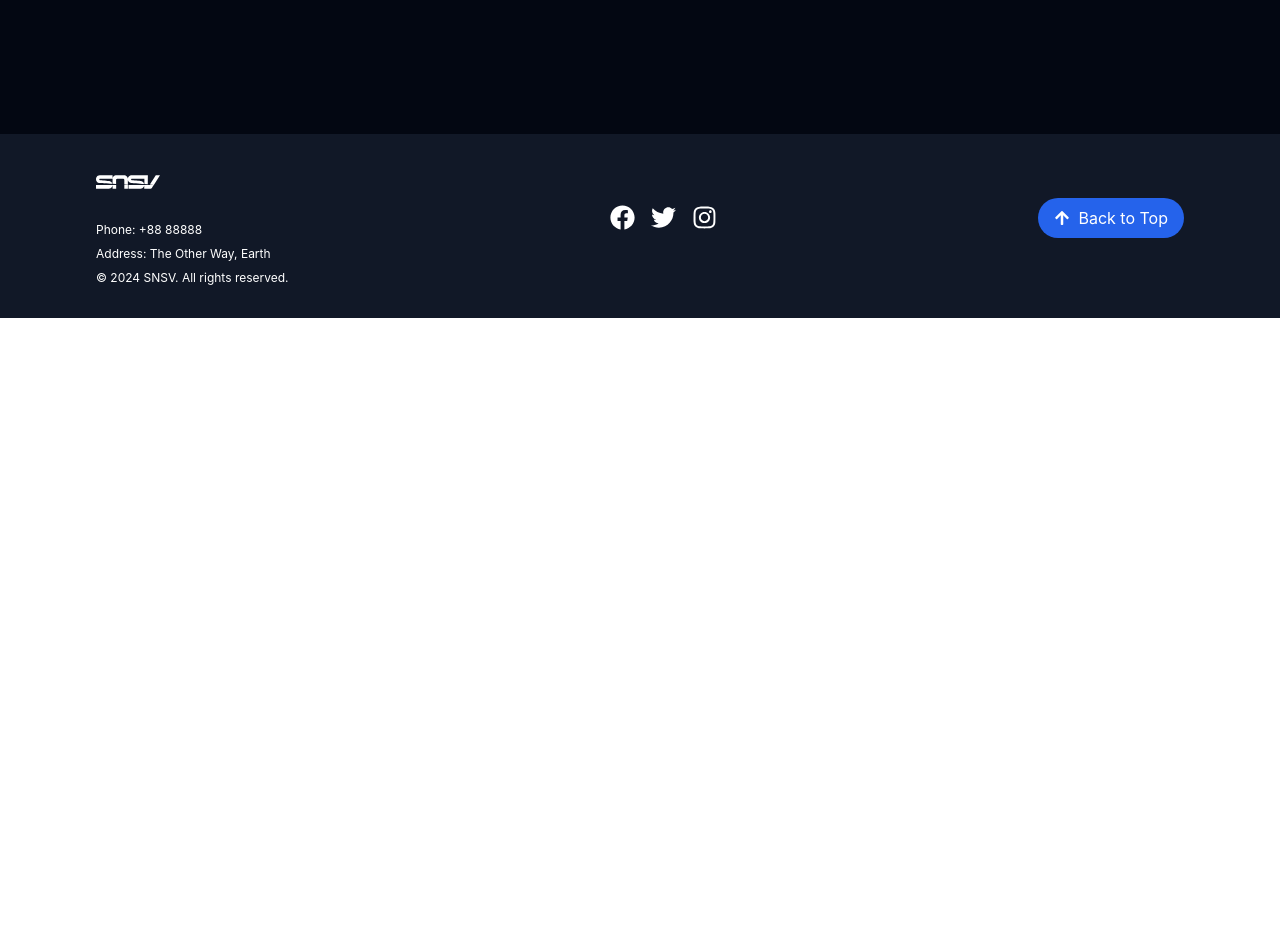
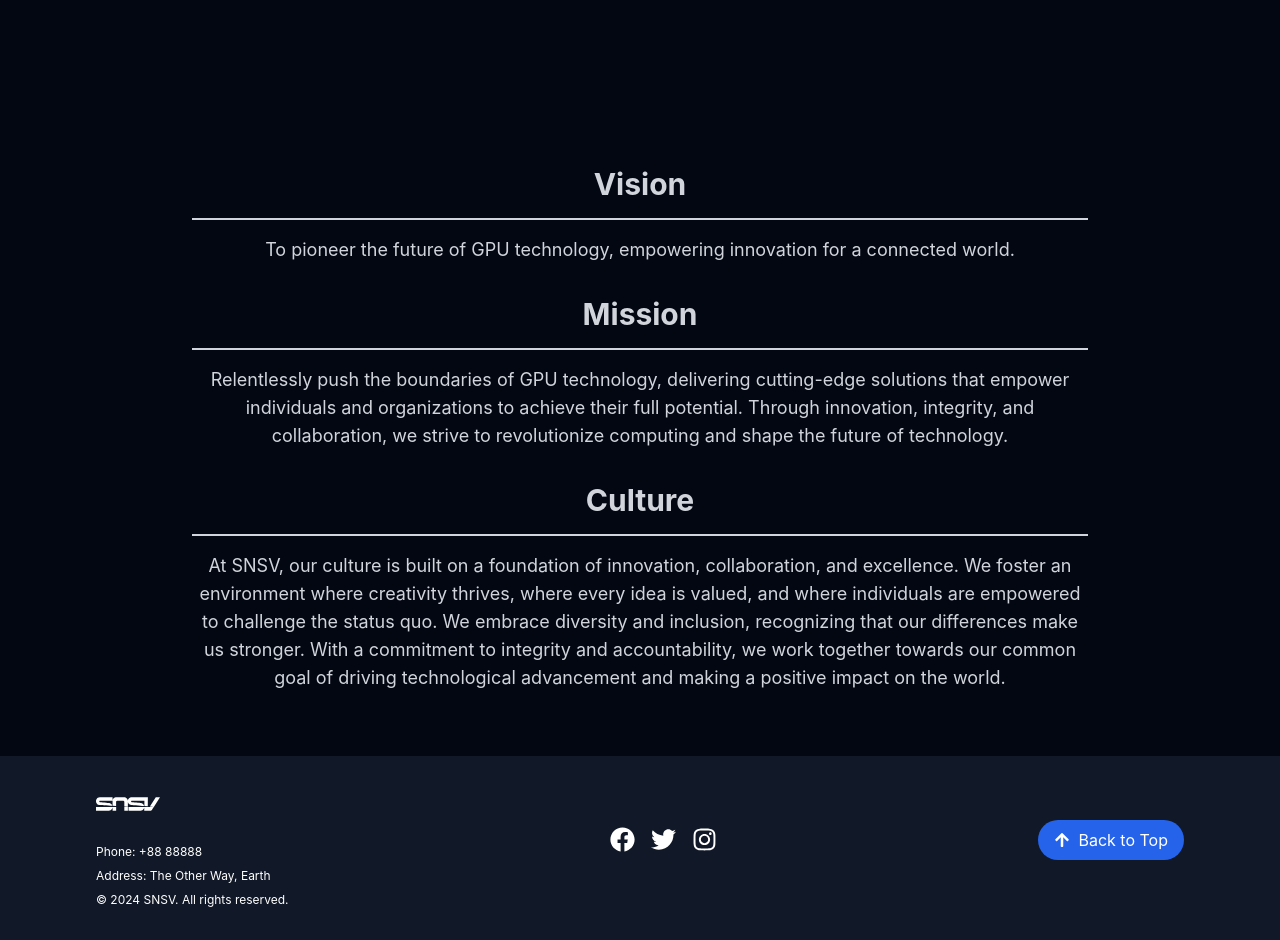
Before and after one commit to jacobirwanto/code-challenge-2, a React (Vite) app: page /about in a window 1280 px wide. Shown: the part 2340-3280 px from the top of the page. Before the commit the page ends 2658 px from the top, so only its background shows below. Built offline with nearby package versions, Linux system fonts and the light colour scheme.

Commit message:
feat(main) add vision mission culture

```diff
--- a/src/components/VisionMission.tsx
+++ b/src/components/VisionMission.tsx
@@ -1,5 +1,23 @@
+import visionMission from "../utils/VisionMisionItems";
+
 function VisionMission() {
-  return <div>VisionMission</div>;
+  return (
+    <div className="bg-gray-950 py-8 px-4 lg:px-36">
+      <div className="max-w-4xl mx-auto">
+        {visionMission.map((item, index) => (
+          <div key={index} className="mb-8">
+            <h2 className="text-3xl font-bold text-gray-300 mb-4 text-center">
+              {item.title}
+            </h2>
+            <div className="border-b-2 border-gray-300 mb-4"></div>
+            <p className="text-xs lg:text-lg text-gray-300 text-center whitespace-pre-line">
+              {item.description}
+            </p>
+          </div>
+        ))}
+      </div>
+    </div>
+  );
 }
 
 export default VisionMission;
--- a/src/pages/About.tsx
+++ b/src/pages/About.tsx
@@ -1,4 +1,4 @@
-import { AboutPage, Footer, Navbar } from "../components";
+import { AboutPage, Footer, Navbar, VisionMission } from "../components";
 import HistoryAbout from "../components/HistoryAbout";
 
 function About() {
@@ -7,6 +7,7 @@ function About() {
       <Navbar />
       <AboutPage />
       <HistoryAbout />
+      <VisionMission />
       <Footer />
     </div>
   );
--- /dev/null
+++ b/src/utils/VisionMisionItems.ts
@@ -0,0 +1,24 @@
+interface VissionMission {
+  title: string;
+  description: string;
+}
+
+const visionMission: VissionMission[] = [
+  {
+    title: "Vision",
+    description:
+      "To pioneer the future of GPU technology, empowering innovation for a connected world.",
+  },
+  {
+    title: "Mission",
+    description:
+      "Relentlessly push the boundaries of GPU technology, delivering cutting-edge solutions that empower individuals and organizations to achieve their full potential. Through innovation, integrity, and collaboration, we strive to revolutionize computing and shape the future of technology.",
+  },
+  {
+    title: "Culture",
+    description:
+      "At SNSV, our culture is built on a foundation of innovation, collaboration, and excellence. We foster an environment where creativity thrives, where every idea is valued, and where individuals are empowered to challenge the status quo. We embrace diversity and inclusion, recognizing that our differences make us stronger. With a commitment to integrity and accountability, we work together towards our common goal of driving technological advancement and making a positive impact on the world.",
+  },
+];
+
+export default visionMission;
```
